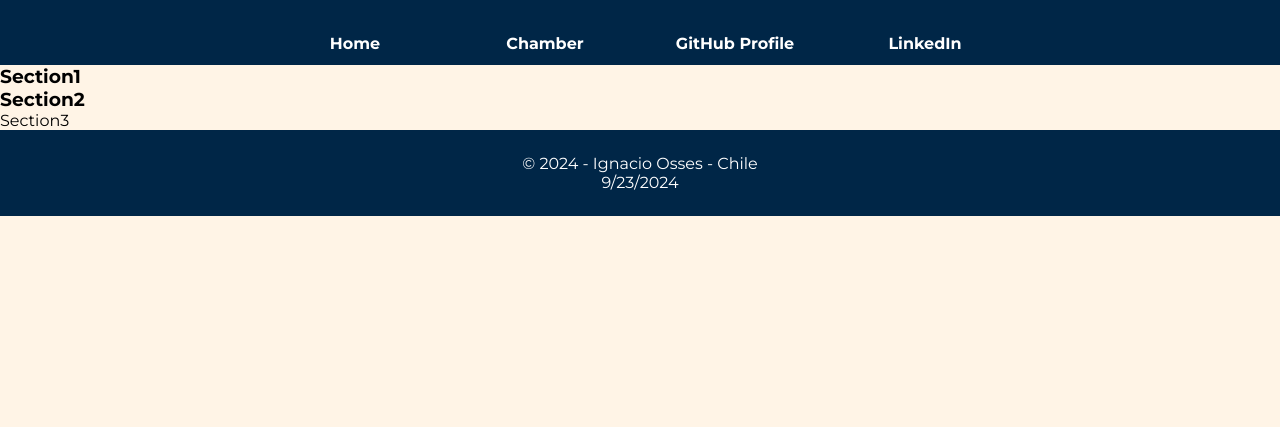
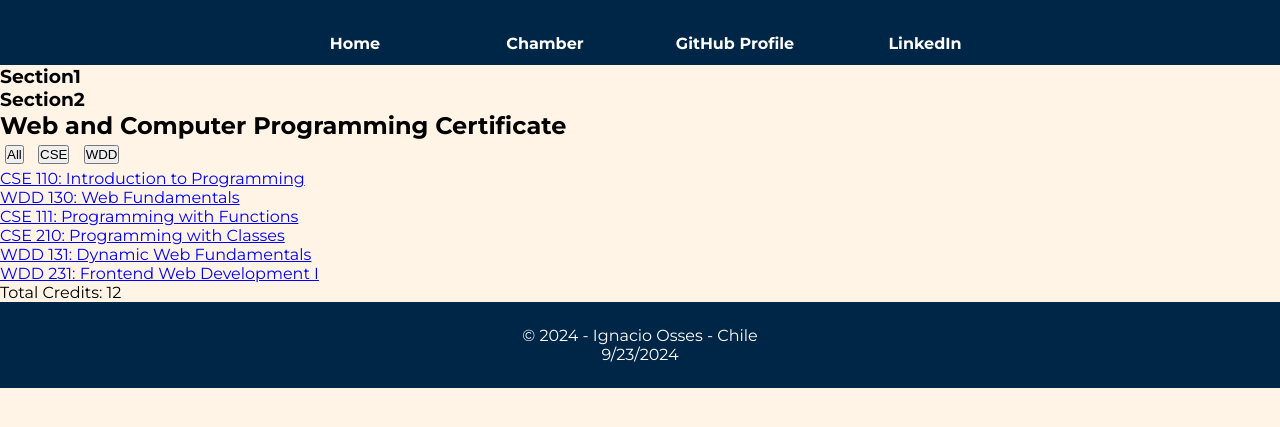
Before and after one commit to i-osses/wdd231, a plain HTML site: page index.html in a window 1280 px wide. Shown: the part 65-492 px from the top of the page. Drawn offline with Linux system fonts and the light colour scheme.

Commit message:
week1 structure progress

```diff
--- a/index.html
+++ b/index.html
@@ -14,6 +14,7 @@
   <link href="https://fonts.googleapis.com/css2?family=Montserrat:ital,wght@0,100..900;1,100..900&display=swap"
     rel="stylesheet">
   <script src="scripts/main.js" defer></script>
+  <script src="scripts/courses.js" defer></script>
 
 
 </head>
@@ -43,7 +44,21 @@
         <h3>Section2</h3>
       </section>
     </div>
-    <section>Section3</section>
+
+
+    <section id="certificateCourses">
+      <h2>Web and Computer Programming Certificate</h2>
+      <div id="filterButtons">
+        <button onclick="filterCourses('All')">All</button>
+        <button onclick="filterCourses('CSE')">CSE</button>
+        <button onclick="filterCourses('WDD')">WDD</button>
+      </div>
+
+      <div id="coursesList">
+      </div>
+
+      <div id="totalCredits">Total Credits: <span id="creditsCount"></span></div>
+    </section>
 
   </main>
 
--- /dev/null
+++ b/scripts/courses.js
@@ -0,0 +1,79 @@
+const courses = [
+    {
+        subject: 'CSE',
+        number: 110,
+        title: 'Introduction to Programming',
+        credits: 2,
+        certificate: 'Web and Computer Programming',
+        description: 'This course will introduce students to programming. It will introduce the building blocks of programming languages (variables, decisions, calculations, loops, array, and input/output) and use them to solve problems.',
+        technology: [
+            'Python'
+        ],
+        completed: true
+    },
+    {
+        subject: 'WDD',
+        number: 130,
+        title: 'Web Fundamentals',
+        credits: 2,
+        certificate: 'Web and Computer Programming',
+        description: 'This course introduces students to the World Wide Web and to careers in web site design and development. The course is hands on with students actually participating in simple web designs and programming. It is anticipated that students who complete this course will understand the fields of web design and development and will have a good idea if they want to pursue this degree as a major.',
+        technology: [
+            'HTML',
+            'CSS'
+        ],
+        completed: true
+    },
+    {
+        subject: 'CSE',
+        number: 111,
+        title: 'Programming with Functions',
+        credits: 2,
+        certificate: 'Web and Computer Programming',
+        description: 'CSE 111 students become more organized, efficient, and powerful computer programmers by learning to research and call functions written by others; to write, call , debug, and test their own functions; and to handle errors within functions. CSE 111 students write programs with functions to solve problems in many disciplines, including business, physical science, human performance, and humanities.',
+        technology: [
+            'Python'
+        ],
+        completed: true
+    },
+    {
+        subject: 'CSE',
+        number: 210,
+        title: 'Programming with Classes',
+        credits: 2,
+        certificate: 'Web and Computer Programming',
+        description: 'This course will introduce the notion of classes and objects. It will present encapsulation at a conceptual level. It will also work with inheritance and polymorphism.',
+        technology: [
+            'C#'
+        ],
+        completed: true
+    },
+    {
+        subject: 'WDD',
+        number: 131,
+        title: 'Dynamic Web Fundamentals',
+        credits: 2,
+        certificate: 'Web and Computer Programming',
+        description: 'This course builds on prior experience in Web Fundamentals and programming. Students will learn to create dynamic websites that use JavaScript to respond to events, update content, and create responsive user experiences.',
+        technology: [
+            'HTML',
+            'CSS',
+            'JavaScript'
+        ],
+        completed: true
+    },
+    {
+        subject: 'WDD',
+        number: 231,
+        title: 'Frontend Web Development I',
+        credits: 2,
+        certificate: 'Web and Computer Programming',
+        description: 'This course builds on prior experience with Dynamic Web Fundamentals and programming. Students will focus on user experience, accessibility, compliance, performance optimization, and basic API usage.',
+        technology: [
+            'HTML',
+            'CSS',
+            'JavaScript'
+        ],
+        completed: false
+    }
+]
--- a/scripts/main.js
+++ b/scripts/main.js
@@ -26,7 +26,64 @@ function menuToggle() {
     });
   }
 }
+
+// Certificates section
+
+function displayCourses(coursesToDisplay) {
+  const listElement = document.getElementById('coursesList');
+  listElement.innerHTML = ''; // Clear existing list
+
+  // Create course elements
+  coursesToDisplay.forEach(course => {
+      const courseElement = document.createElement('div');
+      courseElement.className = 'course-name';
+      courseElement.textContent = `${course.subject} ${course.number}: ${course.title}`;
+      courseElement.onclick = () => toggleCourseDetails(course);
+
+      listElement.appendChild(courseElement);
+  });
+}
+
+function toggleCourseDetails(course) {
+  const existingDetails = document.getElementById(`course-${course.number}`);
+  if (existingDetails) {
+      existingDetails.style.display = existingDetails.style.display === 'none' ? 'block' : 'none';
+  } else {
+      const detailsElement = document.createElement('div');
+      detailsElement.id = `course-${course.number}`;
+      detailsElement.className = course.completed ? 'course-details completed' : 'course-details';
+
+      detailsElement.innerHTML = `
+          <h3>${course.subject} ${course.number}: ${course.title}</h3>
+          <p><strong>Credits:</strong> ${course.credits}</p>
+          <p><strong>Certificate:</strong> ${course.certificate}</p>
+          <p><strong>Description:</strong> ${course.description}</p>
+          <p><strong>Technology:</strong> ${course.technology.join(', ')}</p>
+      `;
+
+      document.getElementById('coursesList').appendChild(detailsElement);
+  }
+}
+
+function filterCourses(subject) {
+  if (subject === 'All') {
+      displayCourses(courses);
+  } else {
+      const filteredCourses = courses.filter(course => course.subject === subject);
+      displayCourses(filteredCourses);
+  }
+}
+
+function calculateTotalCredits() {
+  const totalCredits = courses.reduce((sum, course) => sum + course.credits, 0);
+  document.getElementById('creditsCount').textContent = totalCredits;
+}
+
+
 document.addEventListener("DOMContentLoaded", function() {
+  displayCourses(courses);
+  calculateTotalCredits();
   displayFooterDate();
   menuToggle();
+
 });
--- a/styles/styles.css
+++ b/styles/styles.css
@@ -122,6 +122,30 @@ nav {
   }
 
   .sections-container {
+    display: grid;
     grid-template-columns: 3fr;
   }
+
+  /* Courses css */
 }
+.course-name {
+    cursor: pointer;
+    color: blue;
+    text-decoration: underline;
+}
+.course-details {
+    display: none;
+    border: 1px solid #ccc;
+    padding: 10px;
+    margin: 10px;
+    border-radius: 5px;
+}
+.completed {
+    background-color: #d4edda;
+    border-color: #c3e6cb;
+}
+#filterButtons button {
+    margin: 5px;
+}
+
+}
```
